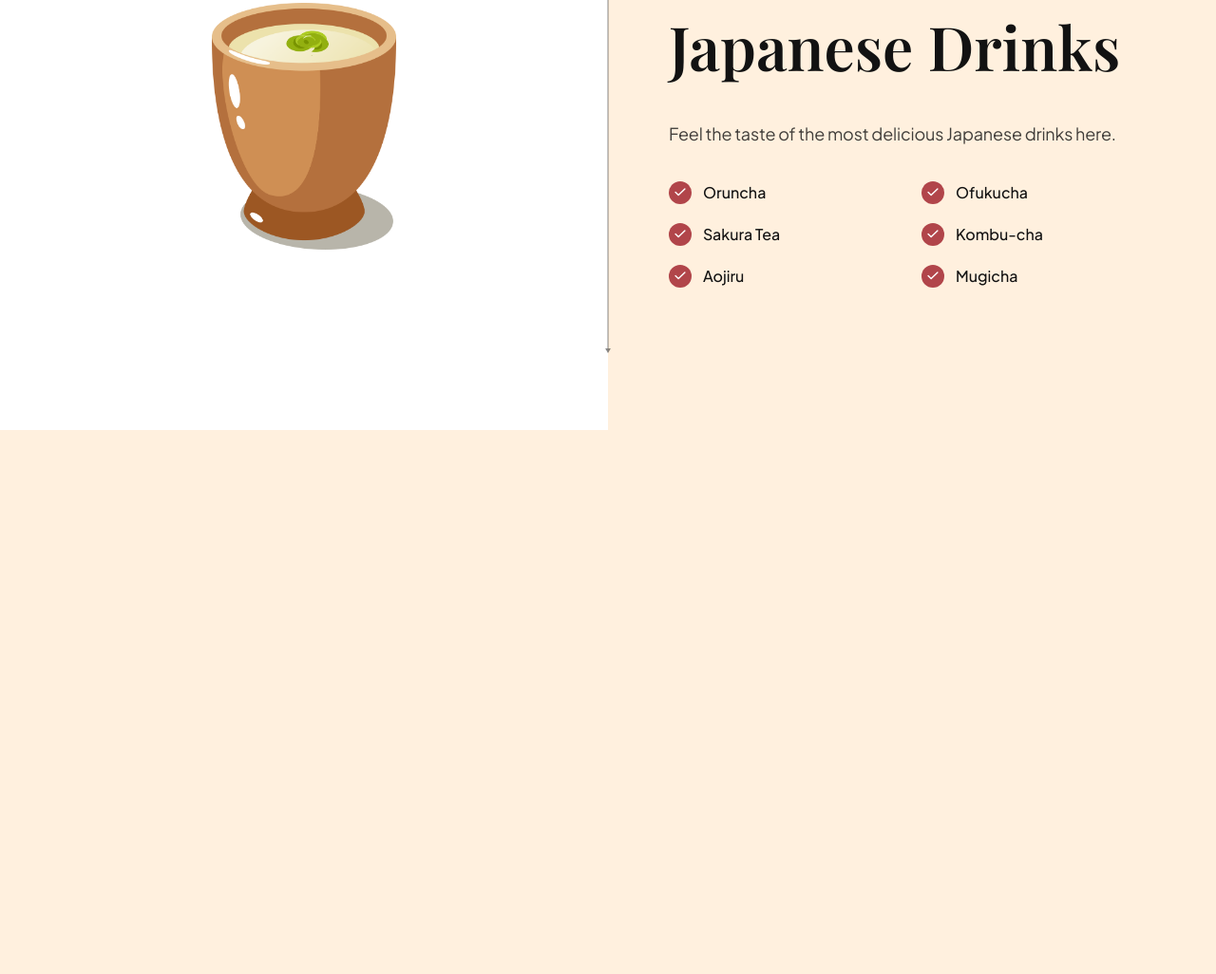
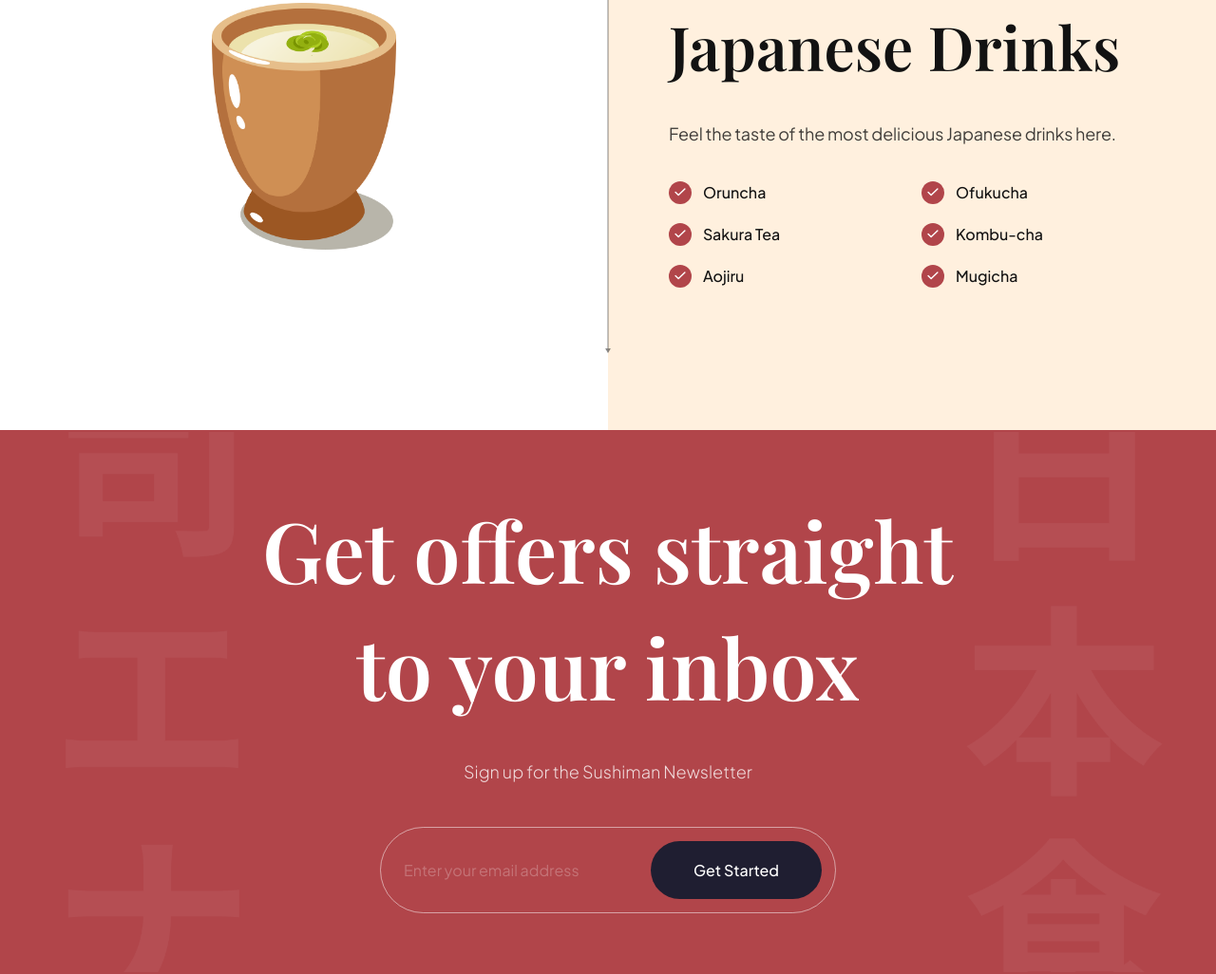
Before and after one commit to IsaacLiraa/sushi-site-simple, a website built with Vite: page index.html in a window 1280 px wide. Shown: the part 3303-4329 px from the top of the page at 95% size. Before the commit the page ends 3756 px from the top, so only its background shows below. Built offline with nearby package versions, Linux system fonts and the light colour scheme.

Commit message:
Completed Newsletter Section

```diff
--- a/css/sections/subscribe.css
+++ b/css/sections/subscribe.css
@@ -0,0 +1,74 @@
+.subscription {
+    padding: 64px;
+    background-color: var(--primary-color);
+    background-image: url("../../assets/subscribe_bg.png");
+    background-position: center;
+    background-repeat: no-repeat;
+    background-size: contain;
+    flex-direction: column;
+    overflow: hidden;
+}
+
+.subscription h2 {
+    font-size: 88px;
+    font-family: var(--playfair-display);
+    font-weight: 600;
+    line-height: 123px;
+    text-align: center;
+    color: #fff;
+}
+
+
+.subscription p {
+    font-size: 18px;
+    font-family: var(--plus-jakarta-sans);
+    font-weight: 300;
+    line-height: 36px;
+    margin-top: 32px;
+    text-align: center;
+    color: rgba(255,255,255, 0.8);
+}
+
+.subscription__form {
+    min-width: 480px;
+    margin-top: 40px;
+    padding: 14px 14px 14px 24px;
+    display: flex;
+    gap: 10;
+    border: 1px solid rgba(255,255,255, 0.5);
+    border-radius: 46px;
+}
+
+.subscription__form input {
+    flex: 1;
+    font-size: 16px;
+    font-weight: 400px;
+    font-family: var(--plus-jakarta-sans);
+    color: #fff;
+    opacity: 0.5;
+    background-color: transparent;
+    border: none;
+    outline: none;
+
+}
+
+.subscription__form input::placeholder {
+    color: #fff;
+    opacity: 0.5;
+}
+
+.subscription__form button {
+    padding: 20px;
+    min-width: 180px;
+    font-size: 16px;
+    font-weight: 500;
+    font-family: var(--plus-jakarta-sans);
+    color: #fff;
+    text-align: center;
+    background-color: var(--black-400);
+    border-radius: 46px;
+    border: none;
+
+    outline: none;
+    cursor: pointer;
+}
--- a/css/style.css
+++ b/css/style.css
@@ -7,8 +7,8 @@
 @import url("sections/about.css");
 @import url("sections/popular.css");
 @import url("sections/trending.css");
-/*@import url("sections/subscribe.css");
-@import url("sections/footer.css");
+@import url("sections/subscribe.css");
+/*@import url("sections/footer.css");
 
 /* CSS variables for reusablity across all files (including above imported) */
 :root {
--- a/index.html
+++ b/index.html
@@ -288,6 +288,18 @@
 
   </section>
 
+  <section id="services" class="subscription flex-center">
+    <h2 data-aos="flip-down">
+      Get offers straight <br>
+      to your inbox
+    </h2>
+    <p data-aos="fade-up">Sign up for the Sushiman Newsletter</p>
+    <div class="subscription__form" data-aos="fade-up">
+      <input type="text" placeholder="Enter your email address">
+      <button>Get Started</button>
+    </div>
+  </section>
+
   <script src="js/script.js" type="module"></script>
 </body>
 </html>
```
